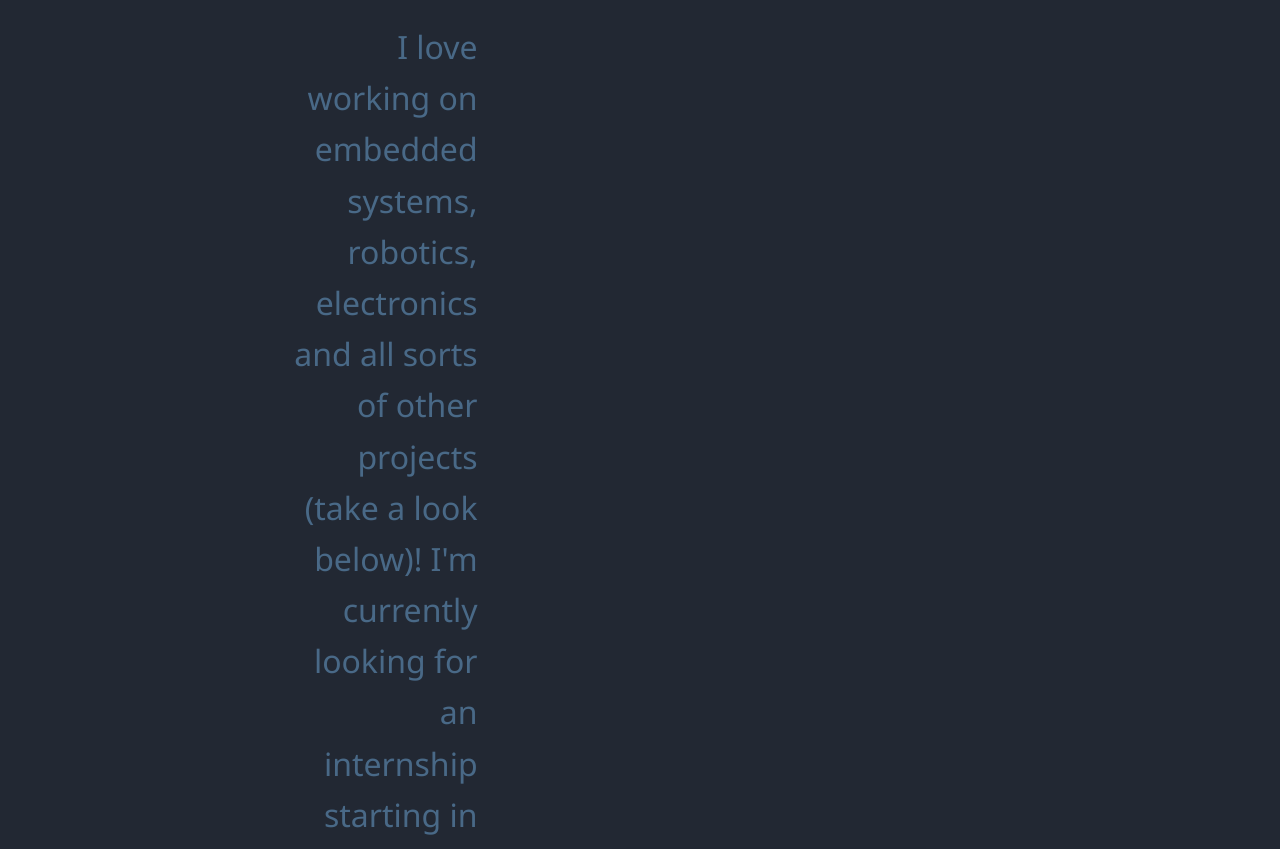
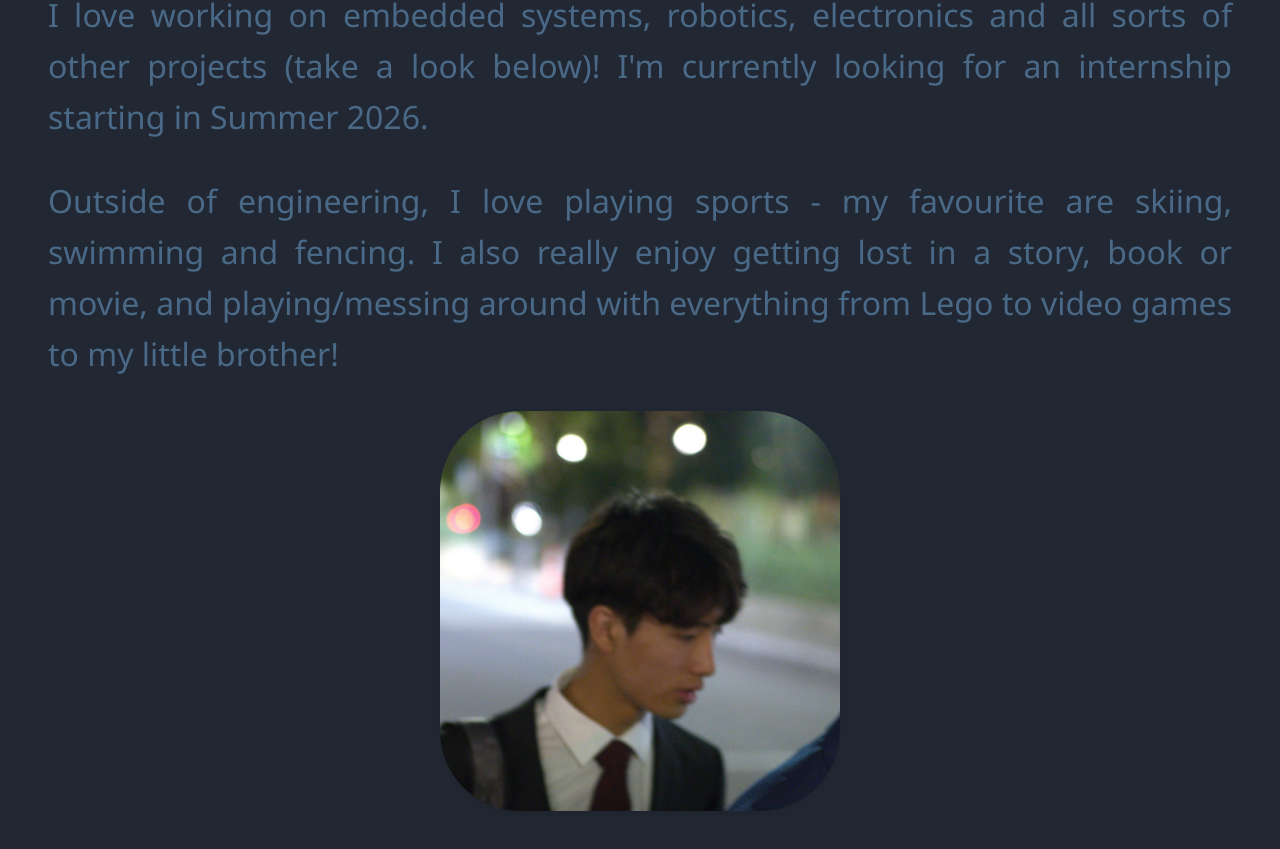
Before and after one commit to evanlicanada/evanlicanada.github.io, a React (Vite) app in the folder 2025-26_portfolio/portfolio/: page / in a window 1280 px wide. Shown: the part 907-1756 px from the top of the page. Built offline with nearby package versions, Linux system fonts and the light colour scheme.

Commit message:
Changes to adjust content layout to adapt to small screens better

```diff
--- a/2025-26_portfolio/portfolio/src/components/About.css
+++ b/2025-26_portfolio/portfolio/src/components/About.css
@@ -18,10 +18,9 @@
   padding: 4rem 2rem;
   background-color: rgb(34, 40, 51)
 }
-
 .about-content {
   max-width: 100%;
-  text-align: right;
+  text-align: justify;
   color: rgb(73, 105, 135);
   padding: 0 1rem;
 }
@@ -39,19 +38,20 @@
 }
 
 .profile-photo {
-  width: 500px;
-  height: 500px;
+  width: min(400px, 60vh);
+
+  height: min(400px, 60vh);
   border-radius: 20%;
   object-fit: cover;
   /*  border: 10px solid rgb(90, 128, 163); */
   box-shadow: 0 4px 8px rgba(0, 0, 0, 0.1);
 }
 
-@media (min-width: 1000px) {
+@media (min-width: 1300px) {
   .about-section {
     flex-direction: row;
     justify-content: center;
-    padding: 4rem 20rem;
+    padding: 4rem 10vw;
   }
 
   .about-content{
--- a/2025-26_portfolio/portfolio/src/components/About.jsx
+++ b/2025-26_portfolio/portfolio/src/components/About.jsx
@@ -15,7 +15,7 @@ const About = () => {
           I'm currently seeking an internship where I can apply my skills and learn from a team of talented engineers. Let's build something great together!
         </p> */}
         <p>I love working on embedded systems, robotics, electronics and all sorts of other projects (take a look below)! I'm currently looking for an internship starting in Summer 2026.</p>
-        <p>Outside of engineering, I love playing sports - my favourite are skiing, swimming and fencing. I also really enjoy getting lost in a story, book or movie, and playing /messing around with everything from Lego to video games to ny little brother!</p>
+        <p>Outside of engineering, I love playing sports - my favourite are skiing, swimming and fencing. I also really enjoy getting lost in a story, book or movie, and playing/messing around with everything from Lego to video games to my little brother!</p>
       </div>
       <div className="about-image">
         <img src={profileImage} alt="Evan" className="profile-photo" />
--- a/2025-26_portfolio/portfolio/src/components/ProjectModal.css
+++ b/2025-26_portfolio/portfolio/src/components/ProjectModal.css
@@ -36,10 +36,14 @@
 }
 
 /* For smaller screens, you might want to adjust the width */
-@media (max-width: 768px) {
+@media (max-width: 700px) {
   .modal-content {
     width: 95%;
+    flex-direction: column;
+    align-items: flex-start; /* Aligns items to the top */
+    gap: 2rem; /* Adds space between the image and the text */
   }
+
 }
 
 .modal-close-btn {
```
